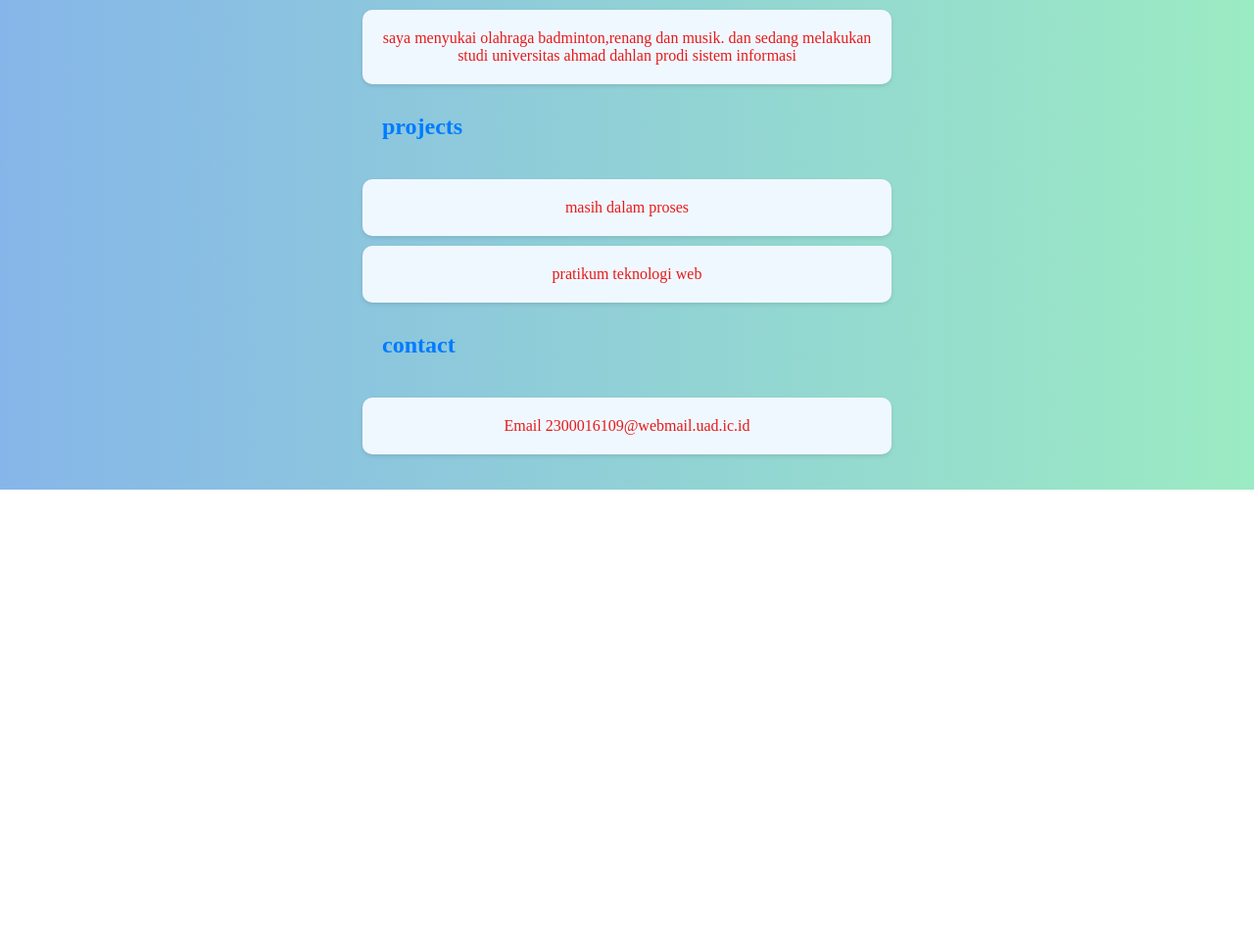
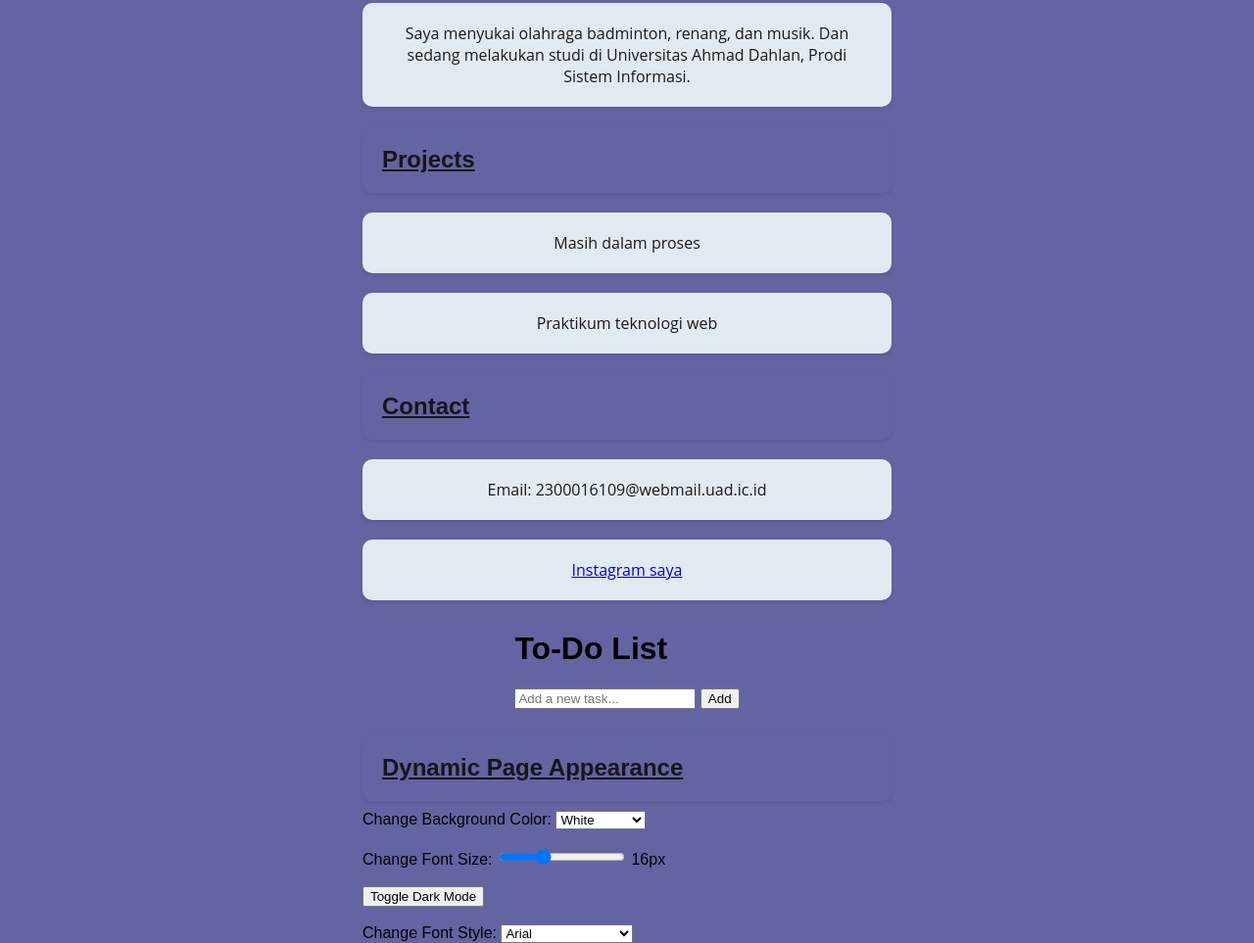
Before and after one commit to nabilniode/tekweb_prak3, a plain HTML site: page index.html in a window 1280 px wide. Shown: the part 305-1268 px from the top of the page at 98% size. Before the commit the page ends 805 px from the top, so only its background shows below. Drawn offline with Linux system fonts and the light colour scheme.

Commit message:
first commit

```diff
--- a/index.html
+++ b/index.html
@@ -7,15 +7,52 @@
     <link rel="stylesheet" href="style.css">
 </head>
 <body>
-     <img src="foto.jpg" alt="bebas" width="250" height="300">
-     <h2>About me</h2>
-     <p> saya menyukai olahraga badminton,renang dan musik.
-        dan sedang melakukan studi universitas ahmad dahlan prodi sistem informasi </p>
-     <h2>projects</h2>
-     <p>masih dalam proses</p>
-     <p>pratikum teknologi web</p>
-     <h2>contact</h2>
-     <p> Email 2300016109@webmail.uad.ic.id</p>
+    <img src="foto.jpg" alt="bebas" width="250" height="300">
+    <h2>About me</h2>
+    <p> Saya menyukai olahraga badminton, renang, dan musik.
+       Dan sedang melakukan studi di Universitas Ahmad Dahlan, Prodi Sistem Informasi. </p>
+    <h2>Projects</h2>
+    <p> Masih dalam proses </p>
+    <p> Praktikum teknologi web </p>
+    <h2>Contact</h2>
+    <p> Email: 2300016109@webmail.uad.ic.id </p>
+    <p> <a href="https://www.instagram.com/nabilniode_/profilecard/?igsh=MTRrb3lzdnptY2VlYg==">Instagram saya</a> </p>
 
+    <div class="todo-list">
+        <h1>To-Do List</h1>
+        <input type="text" id="task-input" placeholder="Add a new task...">
+        <button id="add-button">Add</button>
+        <ul id="task-list"></ul>
+    </div>
+
+    <section id="control-panel">
+        <h2>Dynamic Page Appearance</h2>
+        <label for="bg-color">Change Background Color:</label>
+        <select id="bg-color">
+            <option value="white">White</option>
+            <option value="lightgray">Light Gray</option>
+            <option value="lightblue">Light Blue</option>
+            <option value="lightgreen">Light Green</option>
+        </select>
+        <br><br>
+
+        <label for="font-size">Change Font Size:</label>
+        <input type="range" id="font-size" min="12" max="24" value="16">
+        <span id="font-size-value">16px</span>
+        <br><br>
+
+        <button id="dark-mode-toggle">Toggle Dark Mode</button>
+        <br><br>
+
+        <label for="font-style">Change Font Style:</label>
+        <select id="font-style">
+            <option value="Arial">Arial</option>
+            <option value="Times New Roman">Times New Roman</option>
+            <option value="Courier New">Courier New</option>
+            <option value="Georgia">Georgia</option>
+        </select>
+    </section>
+
+    <script src="script.js"></script>
 </body>
 </html>
--- /dev/null
+++ b/script.js
@@ -0,0 +1,58 @@
+const bgColorSelect = document.getElementById('bg-color');
+const fontSizeInput = document.getElementById('font-size');
+const fontSizeValue = document.getElementById('font-size-value');
+const darkModeToggle = document.getElementById('dark-mode-toggle');
+const fontStyleSelect = document.getElementById('font-style');
+const addButton = document.getElementById('add-button');
+const taskInput = document.getElementById('task-input');
+const taskList = document.getElementById('task-list');
+
+bgColorSelect.addEventListener('change', () => {
+    document.body.style.backgroundColor = bgColorSelect.value;
+});
+
+fontSizeInput.addEventListener('input', () => {
+    document.body.style.fontSize = fontSizeInput.value + 'px';
+    fontSizeValue.textContent = fontSizeInput.value + 'px';
+});
+
+darkModeToggle.addEventListener('click', () => {
+    document.body.classList.toggle('dark-mode');
+});
+
+fontStyleSelect.addEventListener('change', () => {
+    document.body.style.fontFamily = fontStyleSelect.value;
+});
+
+function addTask() {
+    const taskText = taskInput.value.trim();
+
+    if (taskText !== "") {
+        const listItem = document.createElement('li');
+        listItem.textContent = taskText;
+
+
+        const deleteButton = document.createElement('button');
+        deleteButton.textContent = "X";
+        deleteButton.style.marginLeft = '10px';
+        deleteButton.addEventListener('click', () => {
+            taskList.removeChild(listItem);
+        });
+
+
+        listItem.appendChild(deleteButton);
+        taskList.appendChild(listItem);
+        taskInput.value = "";
+    } else {
+        alert("masukin dulu task nya bang.");
+    }
+}
+
+addButton.addEventListener('click', addTask);
+
+taskInput.addEventListener('keypress', (event) => {
+    if (event.key === 'Enter') {
+        addTask();
+        event.preventDefault();
+    }
+});
--- a/style.css
+++ b/style.css
@@ -1,40 +1,67 @@
-img {
+
+  img {
     width: 200px;
     height: 200px;
     border-radius: 50%;
     object-fit: cover;
     display: block;
     margin: 0 auto;
-    border: 5px solid #489dce;
- }
- body {background: linear-gradient(to right, #86b6e9, #9bebc3);}
- p {
-    color: rgb(231, 26, 26);
+    border: 5px solid #0c76c7;
+    box-shadow: 0px 2px 4px rgba(76, 134, 243, 0.1);
+  }
+
+  p {
+    color: #1b1919;
     width: 500px;
     border-radius: 10px;
     padding: 20px;
-    margin: 10px auto; /* Menambahkan auto untuk memusatkan paragraf secara horizontal */
+    margin: 10px auto;
     box-shadow: 0px 2px 4px rgba(0, 0, 0, 0.1);
-    background-color: aliceblue;
-    text-align: center; /* Untuk memusatkan teks di dalam paragraf */
-}
-h2 {
+    background-color: rgb(226, 234, 241);
+    text-align: center;
+    font-family: Open Sans;
+  }
+
+  h2 {
     margin: 10px auto;
     width: 500px;
     border-radius: 10px;
     padding: 20px;
     font-size: 1.5em;
-    color: #007bff;
-    font-size: 1,1rem;
-    margin-bottom: 30px;
+    color: #161718;
+    font-weight: bold;
+    display: block;
+    text-decoration: underline;
+    box-shadow: 0px 2px 4px rgba(0, 0, 0, 0.1);
+  }
+
+body {
+    font-family: sans-serif;
+    background-color: #6464a3; /* Default background color */
+    margin: 0;
+    padding: 0;
+    display: flex;
+    flex-direction: column;
+    align-items: center;
+    justify-content: center;
+    min-height: 100vh;
 }
 
-h2 {
-    text-align: left;
-    margin-bottom: 20px;
-    text-decoration: none;
-    color: #007bff;
-    font-weight: bold;
-    display: block;
-    text-decoration: underline;
+.container {
+    text-align: center;
+    padding: 20px;
+    border-radius: 5px;
+    box-shadow: 0 0 10px rgba(0, 0, 0, 0.1);
+    background-color: #308be0;
 }
+
+#taskInput {
+    width: 300px;
+    padding: 10px;
+    margin: 1
+}
+
+body.dark-mode {
+  background-color: #121212;
+  color: white;
+}
```
Also changed, not shown: 1 other file.
